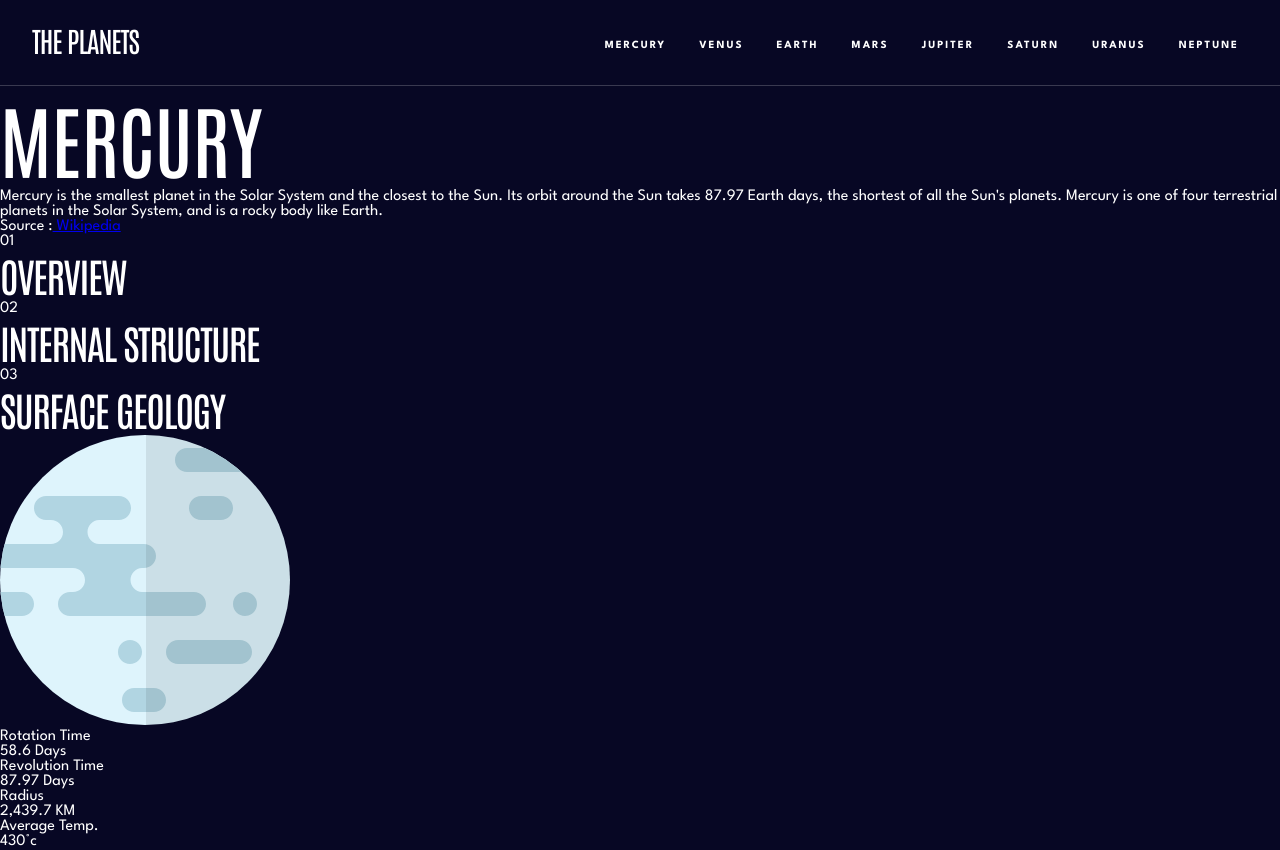
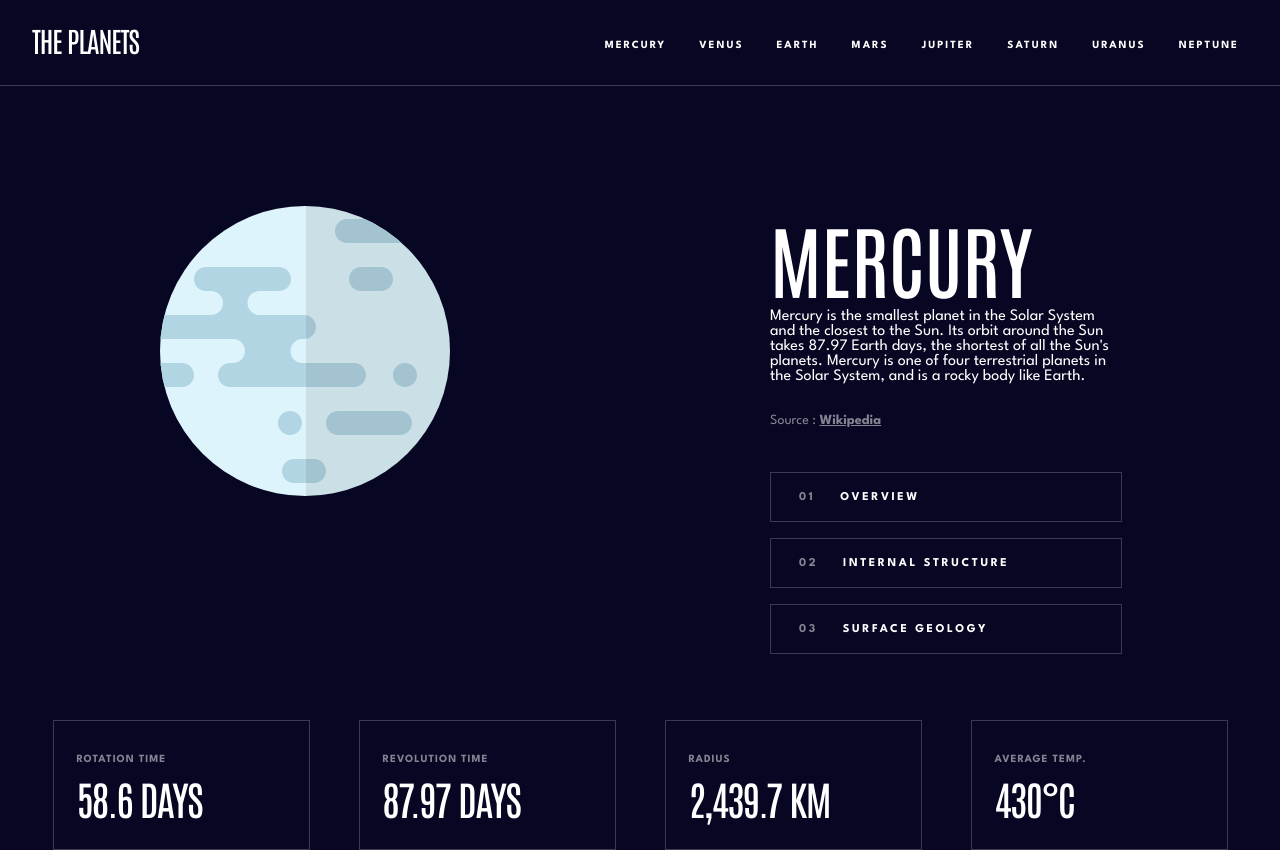
Before and after one commit to JonahFoster/planet-facts, a React (Vite) app: page / in a window 1280 px wide. Built offline with nearby package versions, Linux system fonts and the light colour scheme.

Commit message:
Basic planet component styling complete

```diff
--- a/src/App.jsx
+++ b/src/App.jsx
@@ -16,9 +16,5 @@ export default function App() {
       <Header onPlanetClick={handlePlanetClick} />
       <Planet planet={selectedPlanet} />
     </div>
-    // for item in data.json, planet Component, feed component prop of object, inside the component reference the prop object
-    // Need state for planet, selections on nav bar will trigger function to change the state
-    // new planet selection becomes fed to planet component
-    // add event listener to each nav list item
   )
 }
--- a/src/Planet.jsx
+++ b/src/Planet.jsx
@@ -4,25 +4,47 @@ export default function Planet(props) {
   const planetData = data.find(planet => planet.name === props.planet)
 
   return (
-    <div>
-        <h1>{props.planet}</h1>
-        <p>{planetData.overview.content}</p>
-        <p>Source :<a href={planetData.overview.source}> Wikipedia</a></p>
-        <p>01</p>
-        <h2>Overview</h2>
-        <p>02</p>
-        <h2>Internal Structure</h2>
-        <p>03</p>
-        <h2>Surface Geology</h2>
-        <img src={planetData.images.planet} />
-        <p>Rotation Time</p>
-        <p>{planetData.rotation}</p>
-        <p>Revolution Time</p>
-        <p>{planetData.revolution}</p>
-        <p>Radius</p>
-        <p>{planetData.radius}</p>
-        <p>Average Temp.</p>
-        <p>{planetData.temperature}</p>
-    </div>
+    <section>
+      <div className='planet-main-container'>
+        <div className='planet-img-container'>
+          <img src={planetData.images.planet} />
+        </div>
+        <div className='planet-info-container'>
+          <h1>{props.planet}</h1>
+          <p className='planet-content'>{planetData.overview.content}</p>
+          <p className ='source'>Source : <a href={planetData.overview.source} className="wikipedia">Wikipedia</a></p>
+          <div className='planet-topic-container'>
+            <p className='planet-topic-number'>01</p>
+            <p className='planet-topic'>Overview</p>
+          </div>
+          <div className='planet-topic-container'>
+            <p className='planet-topic-number'>02</p>
+            <p className='planet-topic'>Internal Structure</p>
+          </div>
+          <div className='planet-topic-container'>
+            <p className='planet-topic-number'>03</p>
+            <p className='planet-topic'>Surface Geology</p>
+          </div>
+        </div>
+      </div>
+      <div className='planet-facts-container'>
+        <div className='planet-fact-box'>
+          <p className='planet-fact-title'>Rotation Time</p>
+          <p className='planet-fact'>{planetData.rotation}</p>
+        </div>
+        <div className='planet-fact-box'>
+          <p className='planet-fact-title'>Revolution Time</p>
+          <p className='planet-fact'>{planetData.revolution}</p>
+        </div>
+        <div className='planet-fact-box'>
+          <p className='planet-fact-title'>Radius</p>
+          <p className='planet-fact'>{planetData.radius}</p>
+        </div>
+        <div className='planet-fact-box'>
+          <p className='planet-fact-title'>Average Temp.</p>
+          <p className='planet-fact'>{planetData.temperature}</p>
+        </div>
+        </div>
+    </section>
   );
 }
--- a/src/index.css
+++ b/src/index.css
@@ -66,3 +66,116 @@ nav {
   letter-spacing: -1.05px;
   text-transform: uppercase;
 }
+
+section {
+  margin-top: 120px;
+  display: flex;
+  flex-direction: column;
+}
+
+.planet-main-container {
+  display: flex;
+  justify-content: space-around;
+}
+
+.planet-img-container {
+  max-height: 100%;
+}
+
+.planet-info-container {
+  display: flex;
+  flex-direction: column;
+  width: 350px;
+}
+
+.planet-overview-content {
+  font-size: 14px;
+  line-height: 25px;
+  margin-top: 20px;
+}
+
+.source {
+  opacity: 0.5;
+  font-size: 14px;
+  line-height: 25px;
+  margin: 24px 0 39px 0;
+}
+
+.wikipedia {
+  color: #FFF;
+  font-size: 14px;
+  font-weight: 700;
+  line-height: 25px;
+  text-decoration-line: underline;
+}
+
+.planet-topic-container {
+  width: 350px;
+  height: 48px;
+  border: 1px solid rgba(255, 255, 255, 0.2);
+  display: flex;
+  align-items: center;
+  margin-bottom: 16px;
+}
+
+.planet-topic-number {
+  color: #FFF;
+  font-size: 12px;
+  font-style: normal;
+  font-weight: 700;
+  line-height: 25px; /* 208.333% */
+  letter-spacing: 2.571px;
+  text-transform: uppercase;
+  opacity: 0.5;
+  margin: 0 25px 0 28px;
+}
+
+.planet-topic {
+  color: #FFF;
+  font-size: 12px;
+  font-style: normal;
+  font-weight: 700;
+  line-height: 25px; /* 208.333% */
+  letter-spacing: 2.571px;
+  text-transform: uppercase;
+}
+
+.planet-facts-container {
+  display: flex;
+  justify-content: center;
+  gap: 49px;
+  margin-top: 50px;
+}
+
+.planet-fact-box {
+  width: 255px;
+  height: 128px;
+  border: 1px solid rgba(255, 255, 255, 0.2);
+  display: flex;
+  flex-direction: column;
+  justify-content: center;
+}
+
+.planet-fact-title {
+  color: #FFF;
+  font-size: 11px;
+  font-style: normal;
+  font-weight: 700;
+  line-height: 25px; /* 227.273% */
+  letter-spacing: 1px;
+  text-transform: uppercase;
+  opacity: 0.5;
+  margin-left: 23px;
+}
+
+.planet-fact {
+  color: #FFF;
+  font-family: 'Antonio', sans-serif;
+  font-size: 40px;
+  font-style: normal;
+  font-weight: 400;
+  line-height: normal;
+  letter-spacing: -1.5px;
+  text-transform: uppercase;
+  margin-left: 23px;
+}
```
